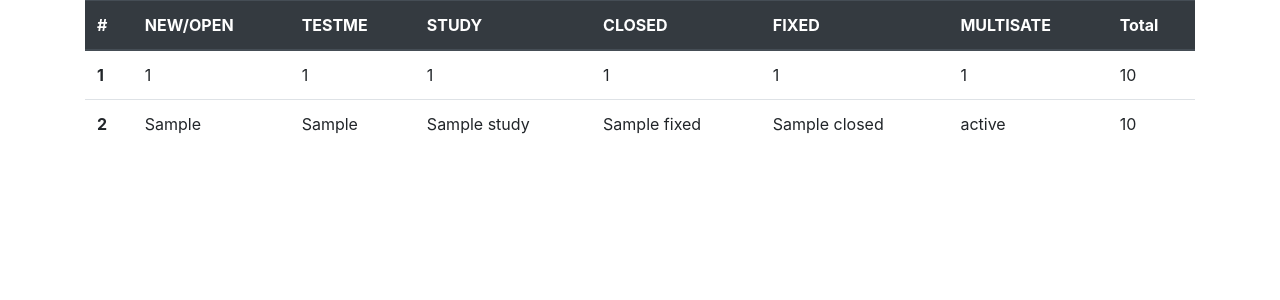
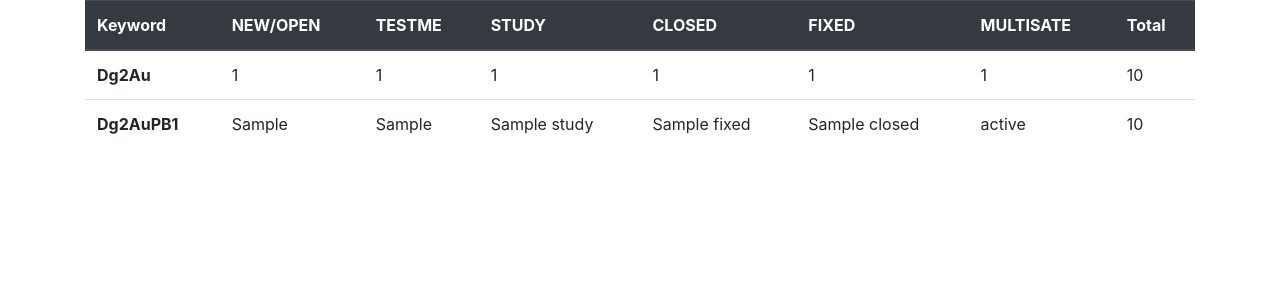
Before and after one commit to KhandakerZoadPial/Automation_Project, a Django app: template templates/burt/result.html in a window 1280 px wide. Shown: the part 56-356 px from the top of the page. Run offline with Django 4.2, Linux system fonts and the light colour scheme; tables that the repository leaves empty hold one stand-in row (values such as "Sample post"); the template is opened without the code that fills it: values that come from a table or form of the project are taken from there, most other values are stand-ins (such as "Sample title", 1, 10 or a date in 2020).

Commit message:
keywords added

```diff
--- a/templates/burt/result.html
+++ b/templates/burt/result.html
@@ -11,7 +11,7 @@ Result
     <table class="table">
         <thead class="thead-dark">
             <tr>
-                <th scope="col">#</th>
+                <th scope="col">Keyword</th>
                 <th scope="col">NEW/OPEN</th>
                 <th scope="col">TESTME</th>
                 <th scope="col">STUDY</th>
@@ -23,7 +23,7 @@ Result
         </thead>
         <tbody>
             <tr>
-                <th scope="row">1</th>
+                <th scope="row">Dg2Au</th>
                 <td>{{dg2au.open_new}}</td>
                 <td>{{dg2au.test_me}}</td>
                 <td>{{dg2au.study}}</td>
@@ -33,7 +33,7 @@ Result
                 <td>{{dg2au.total}}</td>
             </tr>
             <tr>
-                <th scope="row">2</th>
+                <th scope="row">Dg2AuPB1</th>
                 <td>{{open_new}}</td>
                 <td>{{test_me}}</td>
                 <td>{{study}}</td>
```
